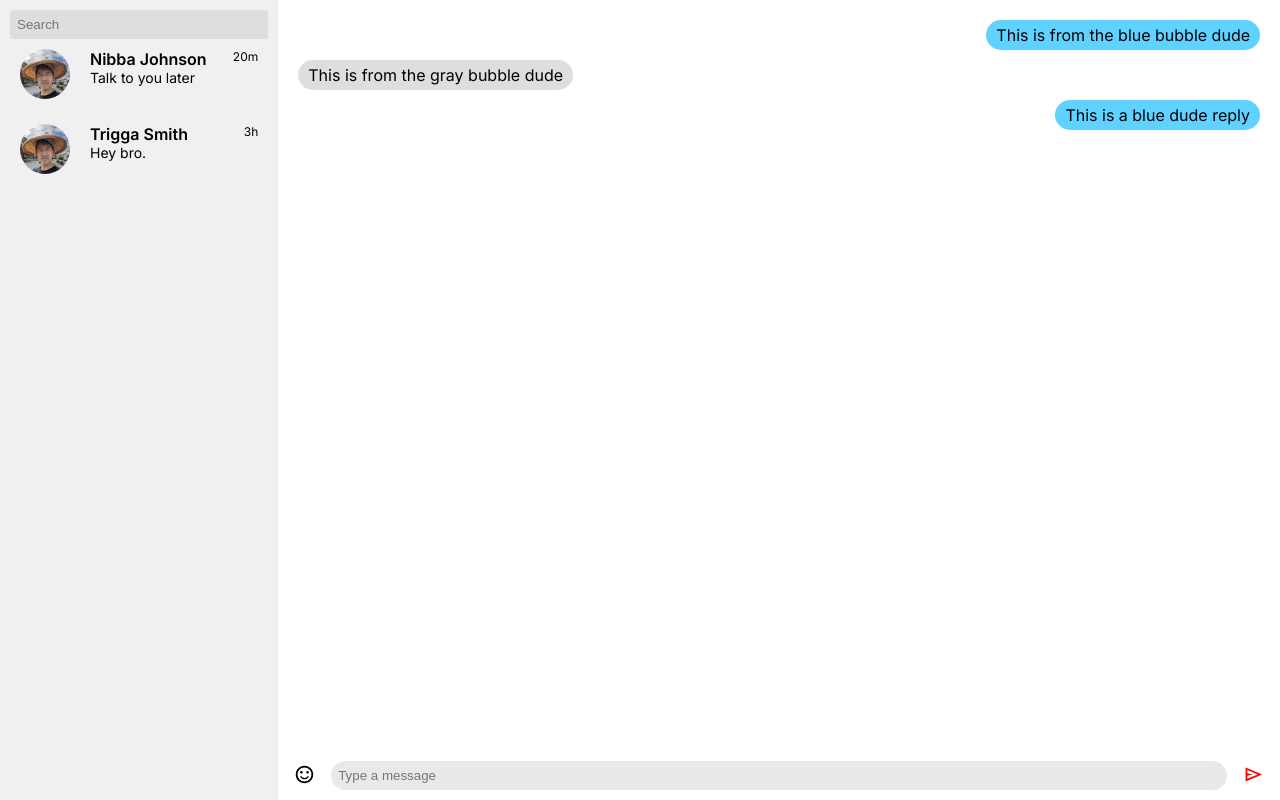
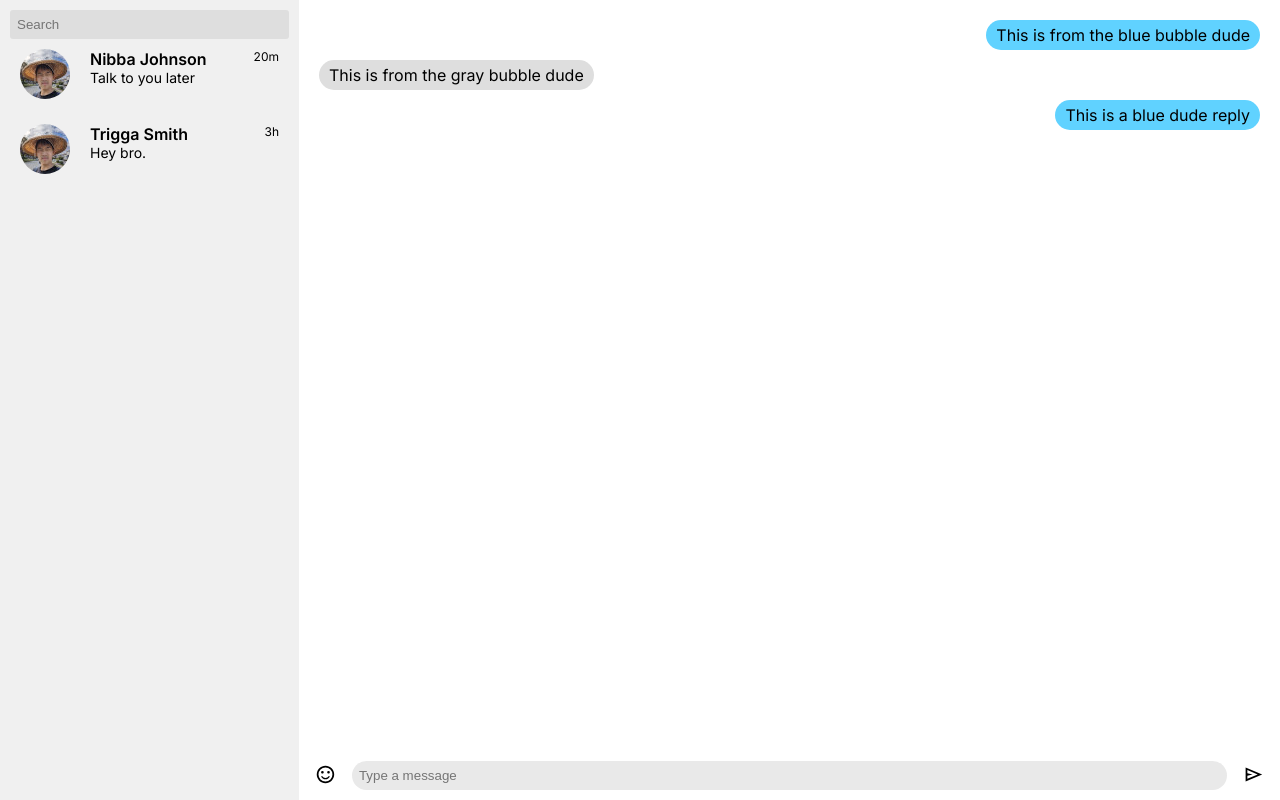
Before and after one commit to aaronw-dev/Synapse-Chat, a Flask app: page / in a window 1280 px wide. Run offline with Flask 3, Linux system fonts and the light colour scheme; some libraries are stand-ins or nearby versions.

Commit message:
Update style.css

```diff
--- a/static/style.css
+++ b/static/style.css
@@ -25,7 +25,7 @@ body {
 
 .sidebar {
     background: #f0f0f0;
-    width: 350px;
+    width: 30%;
     padding: 10px;
     height: 100vh;
     overflow-y: scroll;
@@ -105,7 +105,11 @@ body {
 }
 
 .send-button svg {
-    fill: red;
+    fill: black;
+}
+
+.emoji-button svg {
+    fill: black;
 }
 
 .conversation-area {
@@ -120,6 +124,7 @@ body {
     width: 100%;
     box-sizing: border-box;
     padding: 20px;
+    overflow-y: scroll;
 }
 
 .message {
```
